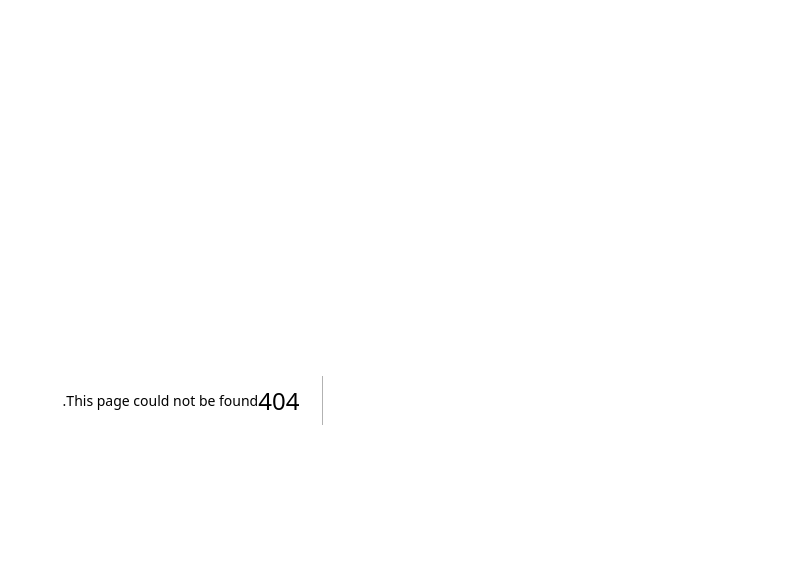
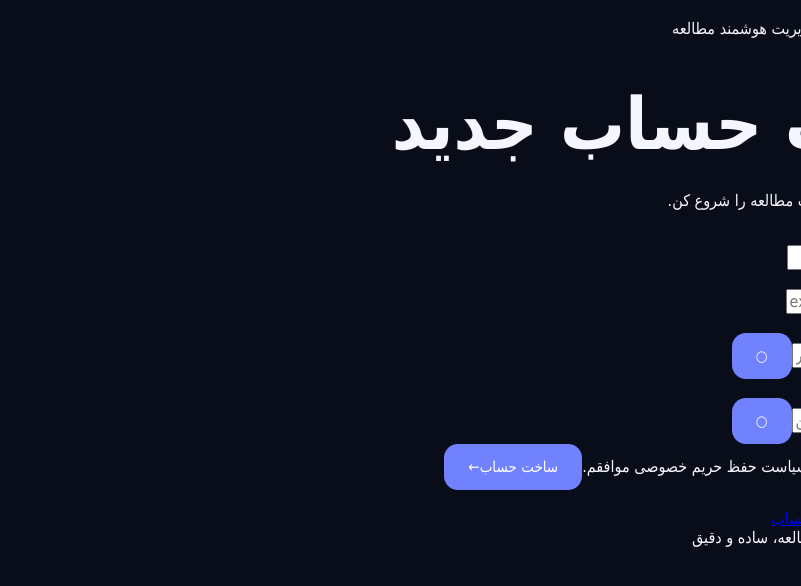
Before and after one commit to amiraliabotorabi6-png/study-manager, a Next.js app: page /register in a window 1280 px wide. Before the commit this address had no page. Shown: the top 586 px of the page, without its empty margins (479-1280 px from the left). Built offline with nearby package versions, Linux system fonts and the light colour scheme.

Commit message:
Create page.tsx

```diff
--- /dev/null
+++ b/app/register/page.tsx
@@ -0,0 +1,327 @@
+"use client";
+
+import { FormEvent, useState } from "react";
+import Link from "next/link";
+
+export default function RegisterPage() {
+  const [name, setName] = useState("");
+  const [email, setEmail] = useState("");
+  const [password, setPassword] = useState("");
+  const [confirmPassword, setConfirmPassword] = useState("");
+
+  const [showPassword, setShowPassword] = useState(false);
+  const [showConfirmPassword, setShowConfirmPassword] =
+    useState(false);
+
+  const [agree, setAgree] = useState(false);
+  const [loading, setLoading] = useState(false);
+  const [error, setError] = useState("");
+
+  function handleSubmit(event: FormEvent<HTMLFormElement>) {
+    event.preventDefault();
+
+    setError("");
+
+    if (!name.trim()) {
+      setError("لطفاً نام خود را وارد کن.");
+      return;
+    }
+
+    if (!email.trim()) {
+      setError("لطفاً ایمیل خود را وارد کن.");
+      return;
+    }
+
+    if (!password) {
+      setError("لطفاً یک رمز عبور وارد کن.");
+      return;
+    }
+
+    if (password.length < 8) {
+      setError(
+        "رمز عبور باید حداقل ۸ کاراکتر داشته باشد."
+      );
+      return;
+    }
+
+    if (password !== confirmPassword) {
+      setError(
+        "رمز عبور و تکرار آن با یکدیگر مطابقت ندارند."
+      );
+      return;
+    }
+
+    if (!agree) {
+      setError(
+        "برای ساخت حساب باید قوانین استفاده را تأیید کنی."
+      );
+      return;
+    }
+
+    setLoading(true);
+
+    // اتصال واقعی به Supabase Auth در مرحله احراز هویت اضافه می‌شود.
+    setTimeout(() => {
+      setLoading(false);
+
+      setError(
+        "ثبت‌نام هنوز فعال نشده است. در مرحله بعد به Supabase متصل می‌شویم."
+      );
+    }, 700);
+  }
+
+  return (
+    <main className="auth-page">
+      <div className="auth-background">
+        <div className="auth-glow auth-glow-one" />
+        <div className="auth-glow auth-glow-two" />
+      </div>
+
+      <section className="auth-container">
+        <div className="auth-brand">
+          <div className="auth-logo">S</div>
+
+          <div>
+            <strong>Study Manager</strong>
+
+            <span>
+              سیستم مدیریت هوشمند مطالعه
+            </span>
+          </div>
+        </div>
+
+        <div className="auth-card register-card">
+          <div className="auth-card-header">
+            <span className="auth-label">
+              CREATE ACCOUNT
+            </span>
+
+            <h1>ساخت حساب جدید</h1>
+
+            <p>
+              حساب خودت را بساز و مدیریت مطالعه را شروع
+              کن.
+            </p>
+          </div>
+
+          <form
+            className="auth-form"
+            onSubmit={handleSubmit}
+          >
+            <div className="auth-field">
+              <label htmlFor="name">
+                نام
+              </label>
+
+              <div className="auth-input-wrapper">
+                <span className="auth-input-icon">
+                  ◉
+                </span>
+
+                <input
+                  id="name"
+                  type="text"
+                  autoComplete="name"
+                  placeholder="نام خود را وارد کن"
+                  value={name}
+                  onChange={(event) =>
+                    setName(event.target.value)
+                  }
+                />
+              </div>
+            </div>
+
+            <div className="auth-field">
+              <label htmlFor="register-email">
+                ایمیل
+              </label>
+
+              <div className="auth-input-wrapper">
+                <span className="auth-input-icon">
+                  @
+                </span>
+
+                <input
+                  id="register-email"
+                  type="email"
+                  dir="ltr"
+                  autoComplete="email"
+                  placeholder="example@email.com"
+                  value={email}
+                  onChange={(event) =>
+                    setEmail(event.target.value)
+                  }
+                />
+              </div>
+            </div>
+
+            <div className="auth-field">
+              <label htmlFor="register-password">
+                رمز عبور
+              </label>
+
+              <div className="auth-input-wrapper">
+                <span className="auth-input-icon">
+                  •
+                </span>
+
+                <input
+                  id="register-password"
+                  type={
+                    showPassword
+                      ? "text"
+                      : "password"
+                  }
+                  dir="ltr"
+                  autoComplete="new-password"
+                  placeholder="حداقل ۸ کاراکتر"
+                  value={password}
+                  onChange={(event) =>
+                    setPassword(event.target.value)
+                  }
+                />
+
+                <button
+                  type="button"
+                  className="password-toggle"
+                  onClick={() =>
+                    setShowPassword(
+                      (current) => !current
+                    )
+                  }
+                  aria-label={
+                    showPassword
+                      ? "مخفی کردن رمز عبور"
+                      : "نمایش رمز عبور"
+                  }
+                >
+                  {showPassword ? "◉" : "○"}
+                </button>
+              </div>
+            </div>
+
+            <div className="auth-field">
+              <label htmlFor="confirm-password">
+                تکرار رمز عبور
+              </label>
+
+              <div className="auth-input-wrapper">
+                <span className="auth-input-icon">
+                  •
+                </span>
+
+                <input
+                  id="confirm-password"
+                  type={
+                    showConfirmPassword
+                      ? "text"
+                      : "password"
+                  }
+                  dir="ltr"
+                  autoComplete="new-password"
+                  placeholder="رمز عبور را دوباره وارد کن"
+                  value={confirmPassword}
+                  onChange={(event) =>
+                    setConfirmPassword(
+                      event.target.value
+                    )
+                  }
+                />
+
+                <button
+                  type="button"
+                  className="password-toggle"
+                  onClick={() =>
+                    setShowConfirmPassword(
+                      (current) => !current
+                    )
+                  }
+                  aria-label={
+                    showConfirmPassword
+                      ? "مخفی کردن رمز عبور"
+                      : "نمایش رمز عبور"
+                  }
+                >
+                  {showConfirmPassword ? "◉" : "○"}
+                </button>
+              </div>
+            </div>
+
+            <label className="remember-row register-agreement">
+              <input
+                type="checkbox"
+                checked={agree}
+                onChange={(event) =>
+                  setAgree(event.target.checked)
+                }
+              />
+
+              <span>
+                با{" "}
+                <button
+                  type="button"
+                  className="inline-link"
+                >
+                  قوانین استفاده
+                </button>{" "}
+                و سیاست حفظ حریم خصوصی موافقم.
+              </span>
+            </label>
+
+            {error && (
+              <div className="auth-error">
+                <span>!</span>
+
+                <p>{error}</p>
+              </div>
+            )}
+
+            <button
+              type="submit"
+              className="auth-submit"
+              disabled={loading}
+            >
+              {loading ? (
+                <>
+                  <span className="auth-spinner" />
+                  در حال ساخت حساب...
+                </>
+              ) : (
+                <>
+                  ساخت حساب
+                  <span>←</span>
+                </>
+              )}
+            </button>
+          </form>
+
+          <div className="auth-divider">
+            <span>یا</span>
+          </div>
+
+          <div className="auth-register">
+            <span>
+              قبلاً حساب ساخته‌ای؟
+            </span>
+
+            <Link href="/login">
+              ورود به حساب
+            </Link>
+          </div>
+        </div>
+
+        <div className="auth-footer">
+          <span>
+            Study Manager
+          </span>
+
+          <span>•</span>
+
+          <span>
+            مدیریت مطالعه، ساده و دقیق
+          </span>
+        </div>
+      </section>
+    </main>
+  );
+}
```
